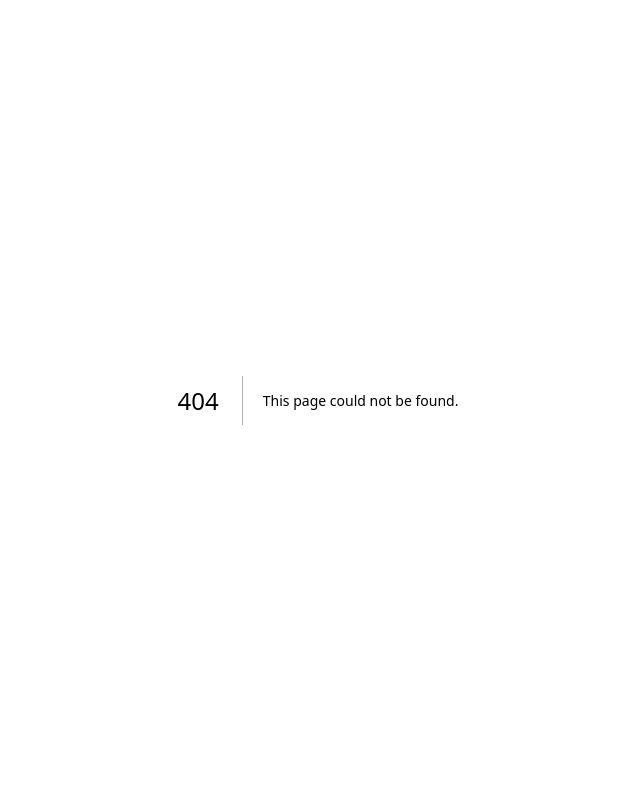
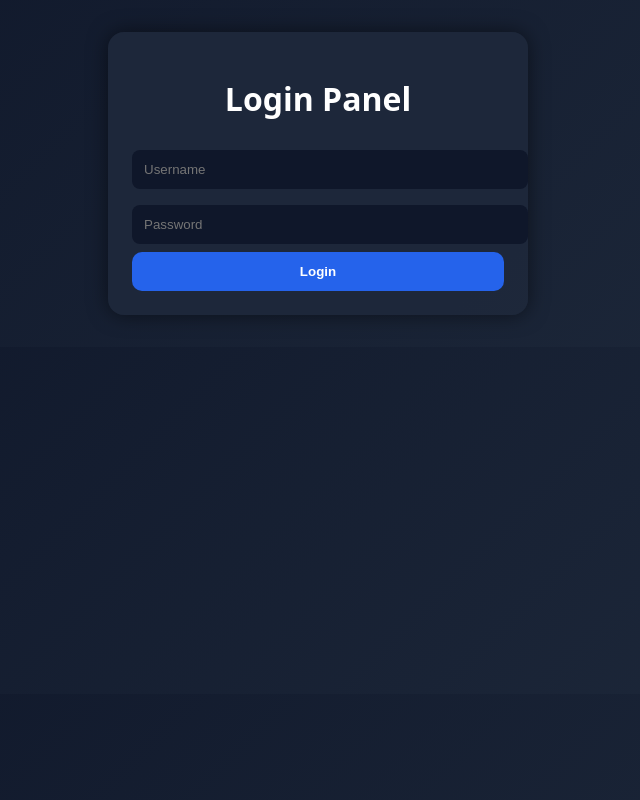
Before and after one commit to muhammadfirdaus231/laifuldb, a Next.js app: page /auth/login in a window 1280 px wide. Before the commit this address had no page. Shown: the whole page, without its empty margins (322-962 px from the left). Built offline with nearby package versions, Linux system fonts and the light colour scheme.

Commit message:
Create login.js

```diff
--- /dev/null
+++ b/pages/auth/login.js
@@ -0,0 +1,39 @@
+import { useState } from "react"
+import { useRouter } from "next/router"
+
+export default function Login() {
+  const [username, setUsername] = useState("")
+  const [password, setPassword] = useState("")
+  const router = useRouter()
+
+  const handleLogin = async () => {
+    const res = await fetch("/apiLogin", {
+      method: "POST",
+      headers: { "Content-Type": "application/json" },
+      body: JSON.stringify({ username, password })
+    })
+
+    const data = await res.json()
+    if (data.role === "owners") router.push("/dasboradmins")
+    if (data.role === "members") router.push("/dasborUser")
+    if (!data.role) alert("Login gagal")
+  }
+
+  return (
+    <div className="container">
+      <div className="card">
+        <h1>Login Panel</h1>
+        <input
+          placeholder="Username"
+          onChange={e => setUsername(e.target.value)}
+        />
+        <input
+          type="password"
+          placeholder="Password"
+          onChange={e => setPassword(e.target.value)}
+        />
+        <button onClick={handleLogin}>Login</button>
+      </div>
+    </div>
+  )
+}
```
